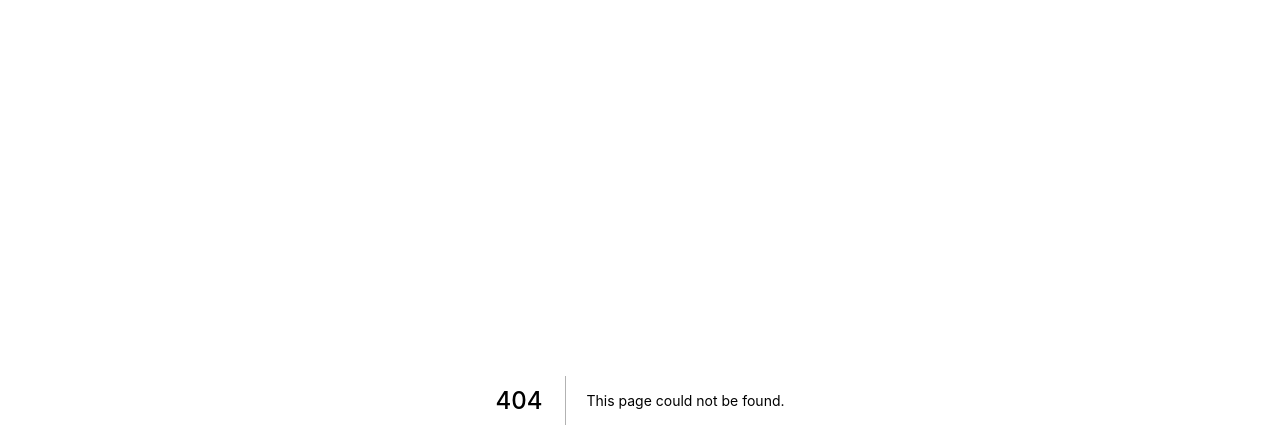
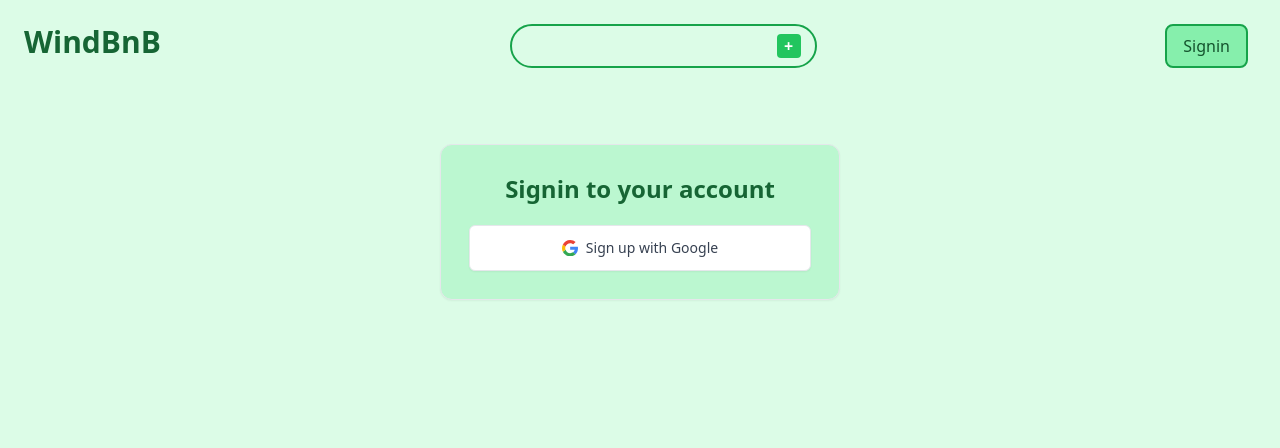
Before and after one commit to bineetNaidu/Windbnb, a Next.js app: page /signin in a window 1280 px wide. Before the commit this address had no page. Shown: the top 448 px of the page. Built offline with nearby package versions, Linux system fonts and the light colour scheme.

Commit message:
🚀 add default signin page

```diff
--- /dev/null
+++ b/pages/signin.tsx
@@ -0,0 +1,55 @@
+import type { NextPage } from 'next';
+import Layout from '../components/Layout';
+
+const Signin: NextPage = () => {
+  return (
+    <Layout title="Singin to WindBnb">
+      <main id="content" role="main" className="w-full max-w-md mx-auto p-6">
+        <div className="mt-7 bg-green-200 border border-gray-200 rounded-xl shadow-sm">
+          <div className="p-4 sm:p-7">
+            <div className="text-center">
+              <h1 className="block text-2xl font-bold text-green-800">
+                Signin to your account
+              </h1>
+            </div>
+
+            <div className="mt-5">
+              <button
+                type="button"
+                className="w-full py-3 px-4 inline-flex justify-center items-center gap-2 rounded-md border font-medium bg-white text-gray-700 shadow-sm align-middle hover:bg-gray-50 focus:outline-none focus:ring-2 focus:ring-offset-2 focus:ring-offset-white focus:ring-blue-600 transition-all text-sm dark:bg-gray-800 dark:hover:bg-slate-800 dark:border-gray-700 dark:text-gray-400 dark:hover:text-white dark:focus:ring-offset-gray-800"
+              >
+                <svg
+                  className="w-4 h-auto"
+                  width="46"
+                  height="47"
+                  viewBox="0 0 46 47"
+                  fill="none"
+                >
+                  <path
+                    d="M46 24.0287C46 22.09 45.8533 20.68 45.5013 19.2112H23.4694V27.9356H36.4069C36.1429 30.1094 34.7347 33.37 31.5957 35.5731L31.5663 35.8669L38.5191 41.2719L38.9885 41.3306C43.4477 37.2181 46 31.1669 46 24.0287Z"
+                    fill="#4285F4"
+                  />
+                  <path
+                    d="M23.4694 47C29.8061 47 35.1161 44.9144 39.0179 41.3012L31.625 35.5437C29.6301 36.9244 26.9898 37.8937 23.4987 37.8937C17.2793 37.8937 12.0281 33.7812 10.1505 28.1412L9.88649 28.1706L2.61097 33.7812L2.52296 34.0456C6.36608 41.7125 14.287 47 23.4694 47Z"
+                    fill="#34A853"
+                  />
+                  <path
+                    d="M10.1212 28.1413C9.62245 26.6725 9.32908 25.1156 9.32908 23.5C9.32908 21.8844 9.62245 20.3275 10.0918 18.8588V18.5356L2.75765 12.8369L2.52296 12.9544C0.909439 16.1269 0 19.7106 0 23.5C0 27.2894 0.909439 30.8731 2.49362 34.0456L10.1212 28.1413Z"
+                    fill="#FBBC05"
+                  />
+                  <path
+                    d="M23.4694 9.07688C27.8699 9.07688 30.8622 10.9863 32.5344 12.5725L39.1645 6.11C35.0867 2.32063 29.8061 0 23.4694 0C14.287 0 6.36607 5.2875 2.49362 12.9544L10.0918 18.8588C11.9987 13.1894 17.25 9.07688 23.4694 9.07688Z"
+                    fill="#EB4335"
+                  />
+                </svg>
+                Sign up with Google
+              </button>
+            </div>
+          </div>
+        </div>
+      </main>
+    </Layout>
+  );
+};
+
+export default Signin;
```
